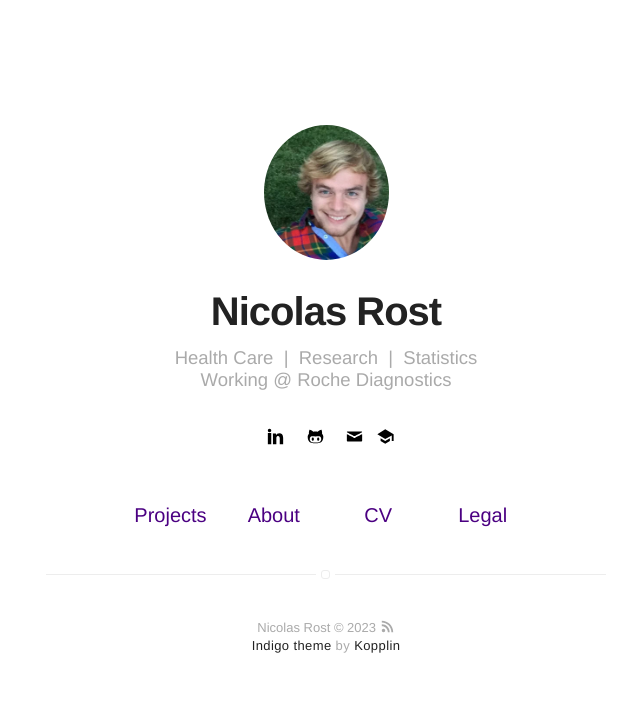
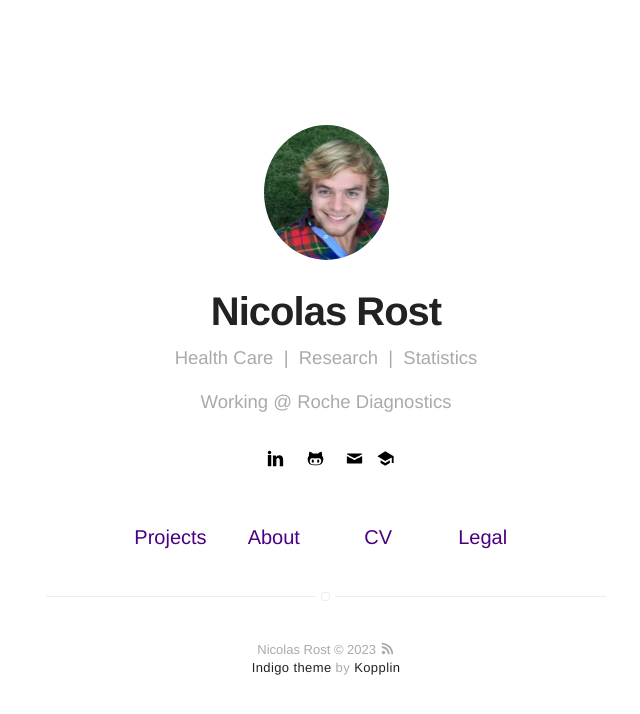
Before and after one commit to nicorost/nicorost.github.io, a Jekyll site: the page built from index.html, in a window 1280 px wide. Shown: the top 714 px of the page, without its empty margins (314-954 px from the left). Built offline with Jekyll 4.4.1, drawn with Linux system fonts in a browser that asks for light colours.

Commit message:
formatting

```diff
--- a/_config.yml
+++ b/_config.yml
@@ -1,6 +1,6 @@
 # main text of home
 name: Nicolas Rost
-bio: Health Care&nbsp;&nbsp;|&nbsp;&nbsp;Research&nbsp;&nbsp;|&nbsp;&nbsp;Statistics<br>Working @ Roche Diagnostics
+bio: Health Care&nbsp;&nbsp;|&nbsp;&nbsp;Research&nbsp;&nbsp;|&nbsp;&nbsp;Statistics<br><br>Working @ Roche Diagnostics
 
 # SEO
 keywords: Psychology, Biological Psychology, Clinical Psychology, Mental Health, Psychiatry, Computational Psychiatry, Data Science, Munich, Statistics, Machine Learning, LMU, Data Scientist, Max Planck Institute of Psychiatry, Roche, Biostatistics
```
